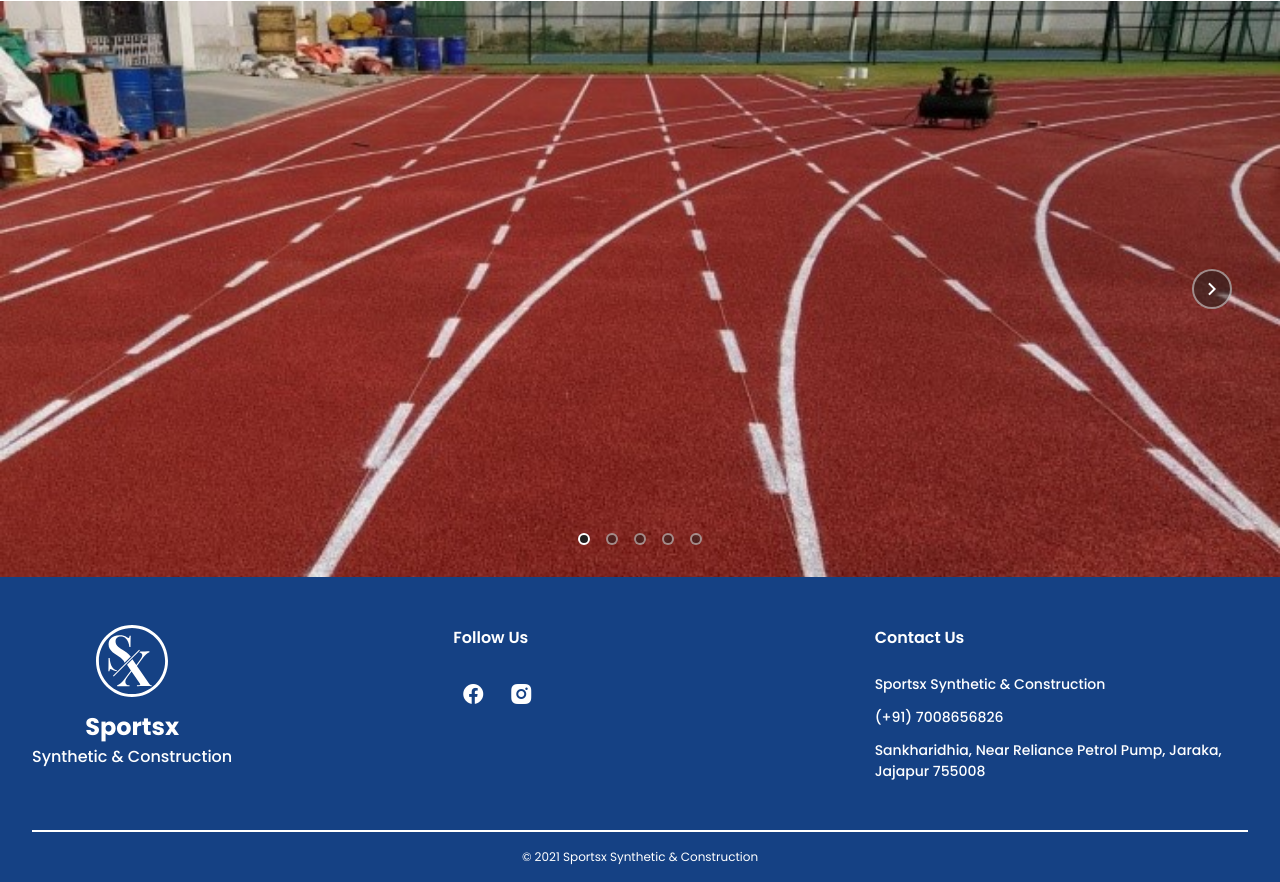
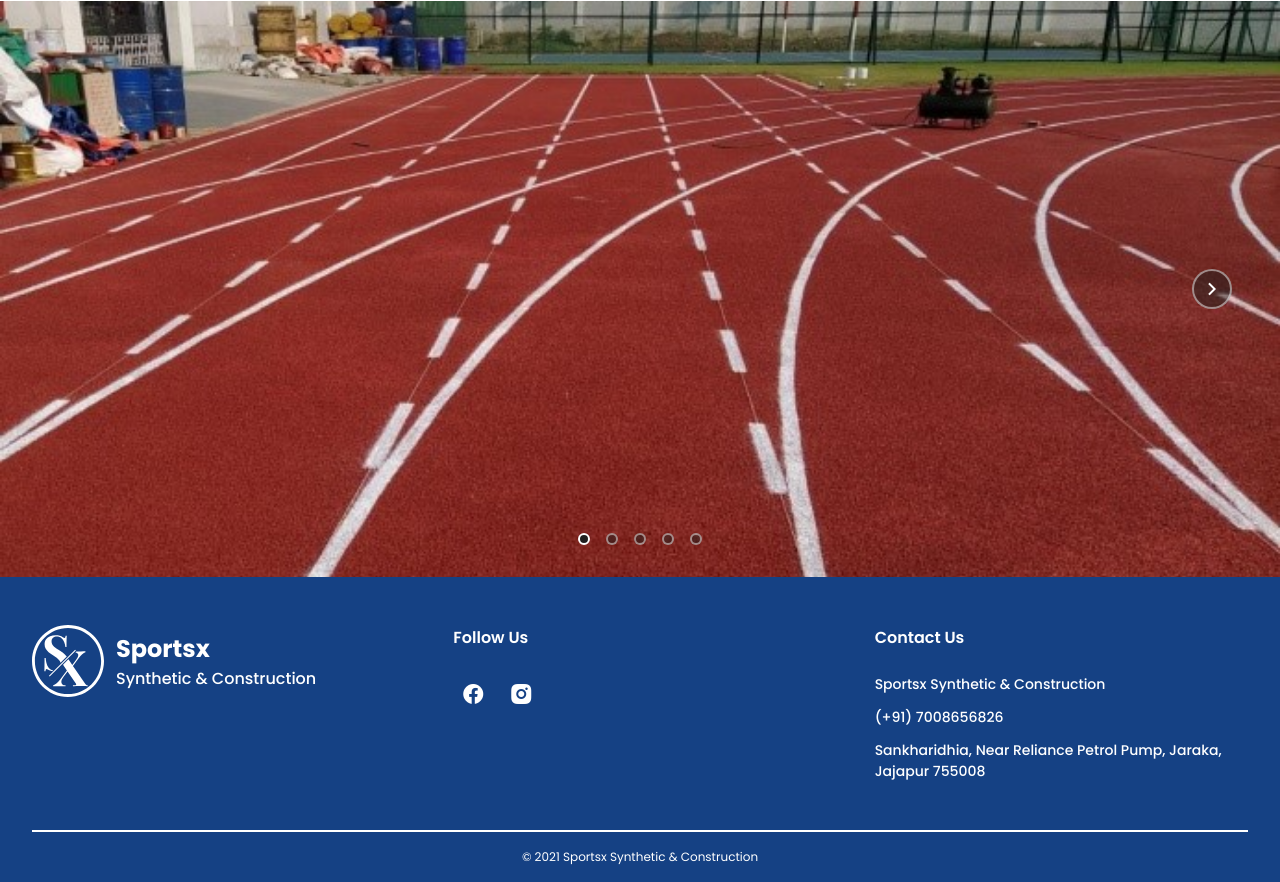
Before and after one commit to renrevo/SportsX, a plain HTML site: page index.html in a window 1280 px wide. Shown: the part 1076-1958 px from the top of the page. Drawn offline with nearby package versions, Linux system fonts and the light colour scheme.

Commit message:
design update

```diff
--- a/scss/style.scss
+++ b/scss/style.scss
@@ -413,9 +413,8 @@ li {
 
 .company {
     display: flex;
-    flex-direction: column;
     align-items: center;
-    width: fit-content;
+    height: fit-content;
 
     >img {
         width: 4.5rem;
@@ -425,10 +424,9 @@ li {
     >p {
         display: flex;
         flex-direction: column;
-        text-align: center;
         font-size: 1rem;
         font-weight: 500;
-        margin-top: $margin * 0.75;
+        margin-left: $margin * 0.75;
 
         >span {
             font-size: 1.5rem;
```
Also changed, not shown: css/style.css, 1 other file.
